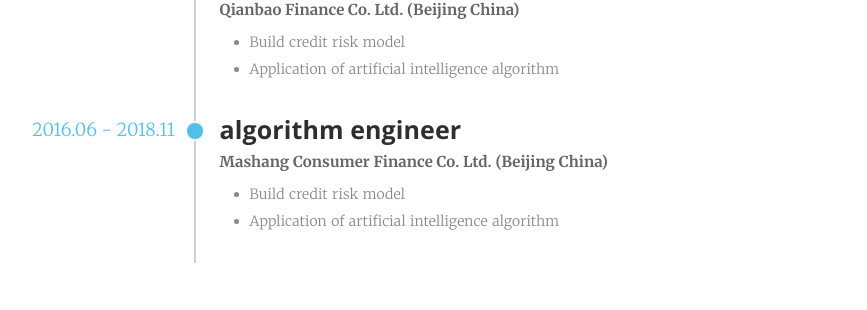
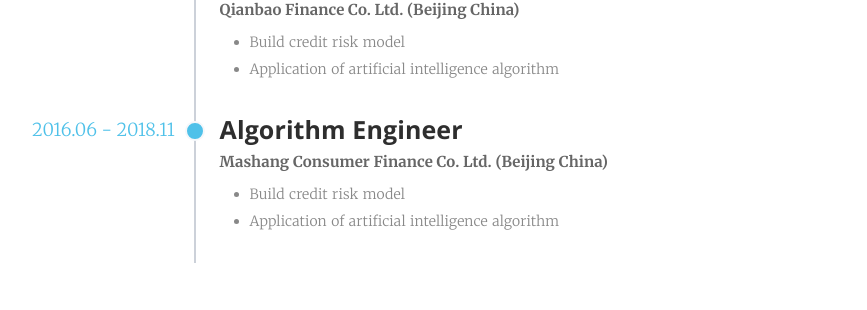
Before and after one commit to TyrionBian/tyrionbian.github.io, a Jekyll site: the page built from _pages/cv.md, in a window 1280 px wide. Shown: the part 1572-1882 px from the top of the page, without its empty margins (130-997 px from the left). Built offline with Jekyll 4.4.1, drawn with Linux system fonts in a browser that asks for light colours; some web fonts are replaced.

Commit message:
Update cv.yml

```diff
--- a/_data/cv.yml
+++ b/_data/cv.yml
@@ -29,7 +29,7 @@
         - time:             "2016.06 - 2018.11"
           location:         "Beijing China"
           company:          "Mashang Consumer Finance Co. Ltd."
-          position:         "algorithm engineer"
+          position:         "Algorithm Engineer"
           responsibilities:
             - "Build credit risk model"
             - "Application of artificial intelligence algorithm"
```
